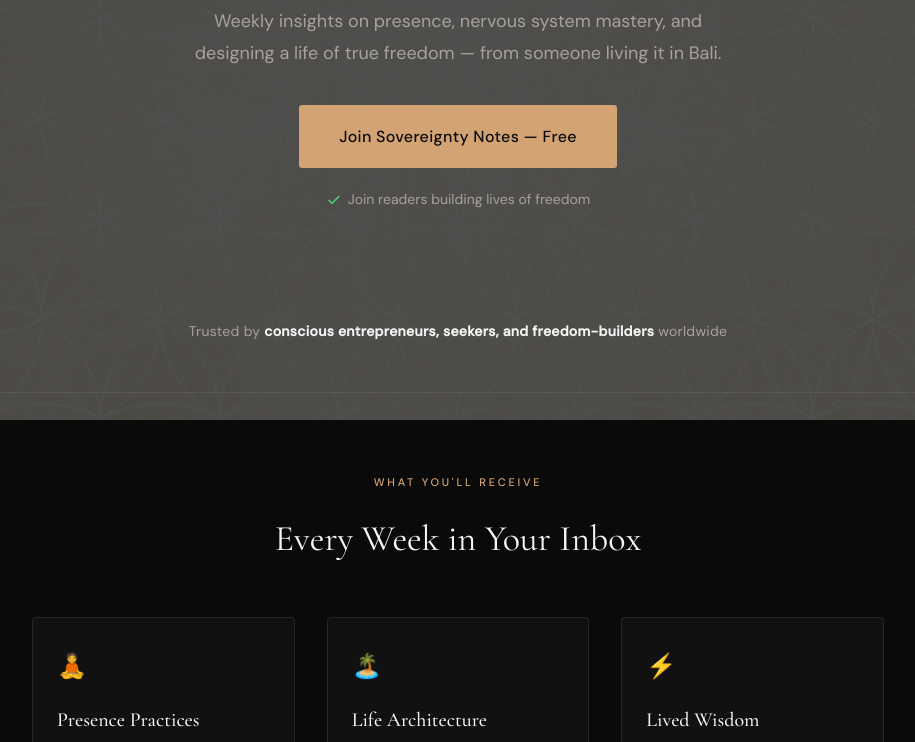
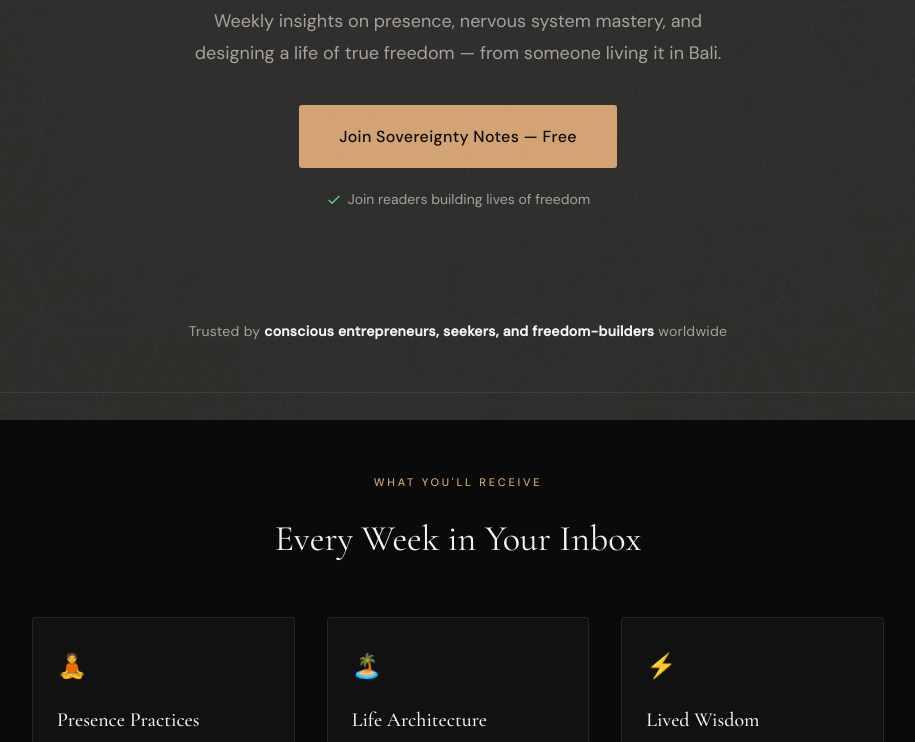
Before and after one commit to felixwinklerr/felixwinkler, a plain HTML site: page index.html in a window 1280 px wide. Shown: the part 380-1122 px from the top of the page, without its empty margins (182-1097 px from the left). Drawn offline with nearby package versions, Linux system fonts and the light colour scheme.

Commit message:
Decrease opacity

```diff
--- a/index.html
+++ b/index.html
@@ -88,7 +88,7 @@
             background-size: cover;
             background-position: center;
             background-repeat: no-repeat;
-            opacity: 0.28;
+            opacity: 0.15;
             z-index: -1;
         }
 
```
